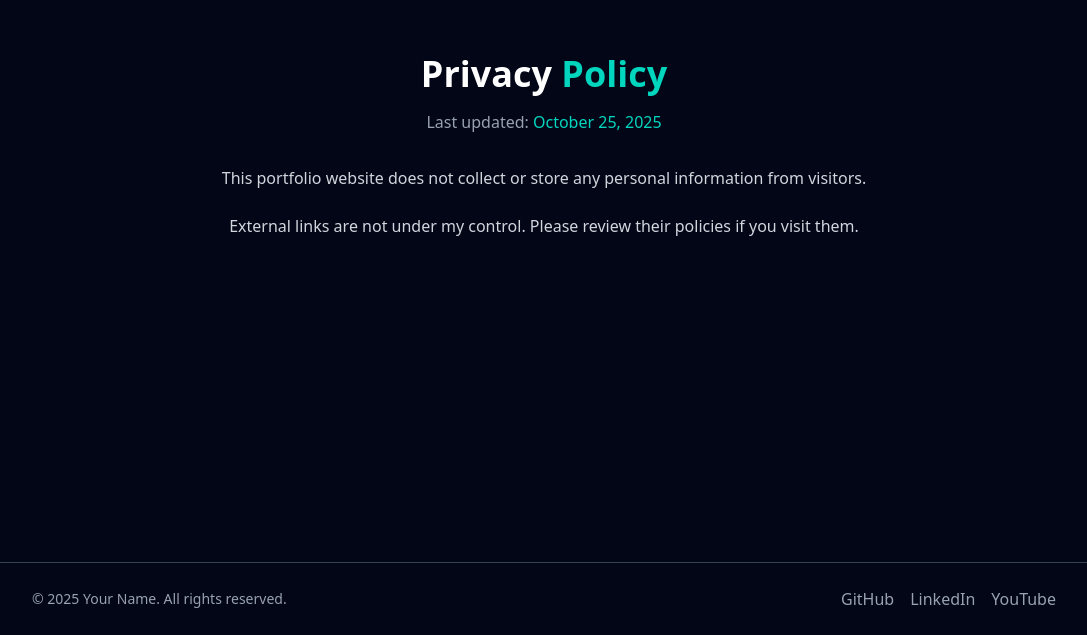
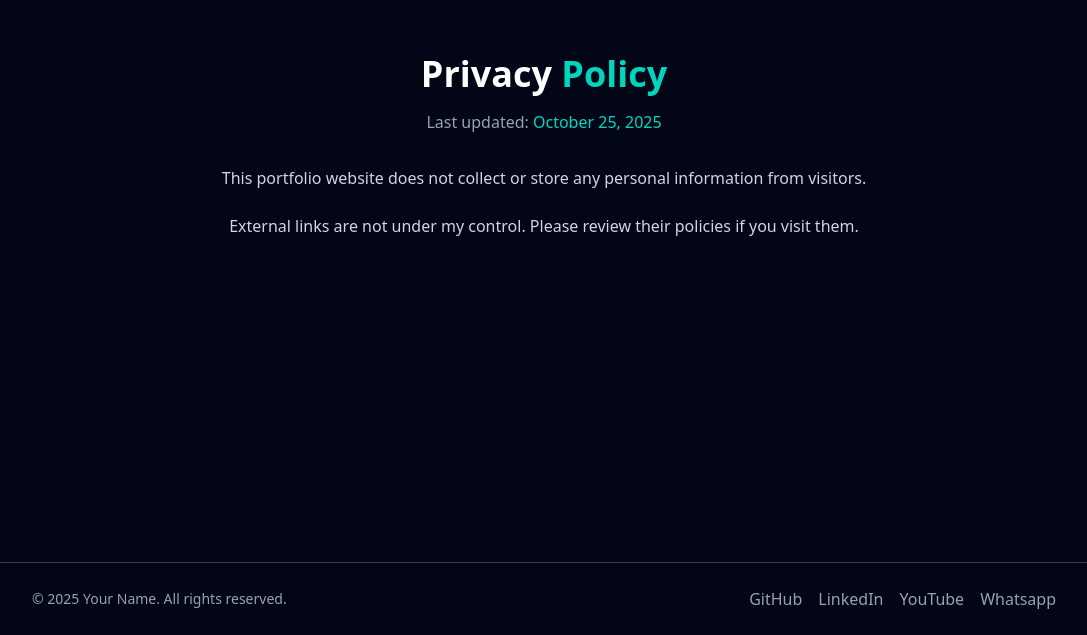
Before and after one commit to NarayanSharma123/Portfolio, a React (Vite) app in the folder portfolio/: page / in a window 1280 px wide. Shown: the part 5046-5681 px from the top of the page, without its empty margins (96-1183 px from the left). Built offline with nearby package versions, Linux system fonts and the light colour scheme.

Commit message:
code up to date

```diff
--- a/portfolio/src/pages/Footer.jsx
+++ b/portfolio/src/pages/Footer.jsx
@@ -34,6 +34,14 @@ const Footer = () => {
             className="hover:text-teal-400"
           >
             YouTube
+          </a>{" "}
+          <a
+            href="https://wa.me/+918302661715"
+            target="_blank"
+            rel="noopener noreferrer"
+            className="hover:text-teal-400"
+          >
+            Whatsapp
           </a>
         </div>
       </div>
--- a/portfolio/src/pages/Home.jsx
+++ b/portfolio/src/pages/Home.jsx
@@ -1,6 +1,7 @@
 import React from "react";
 import { ArrowDownTrayIcon } from "@heroicons/react/24/solid";
 import myImg from "/public/pics/myImg.png";
+import MyResume from "../assets/my_Resume.pdf";
 
 const Home = () => {
   return (
@@ -31,7 +32,7 @@ const Home = () => {
             View Projects
           </a>
           <a
-            href="/resume.pdf"
+            href={MyResume}
             download
             className="px-5 py-2 border-2 border-teal-500 text-teal-400 font-semibold rounded-lg flex items-center gap-2 hover:bg-teal-500 hover:text-white transition-all duration-300"
           >
```
Also changed, not shown: 1 other file (tests, documents, lock files or other folders).
